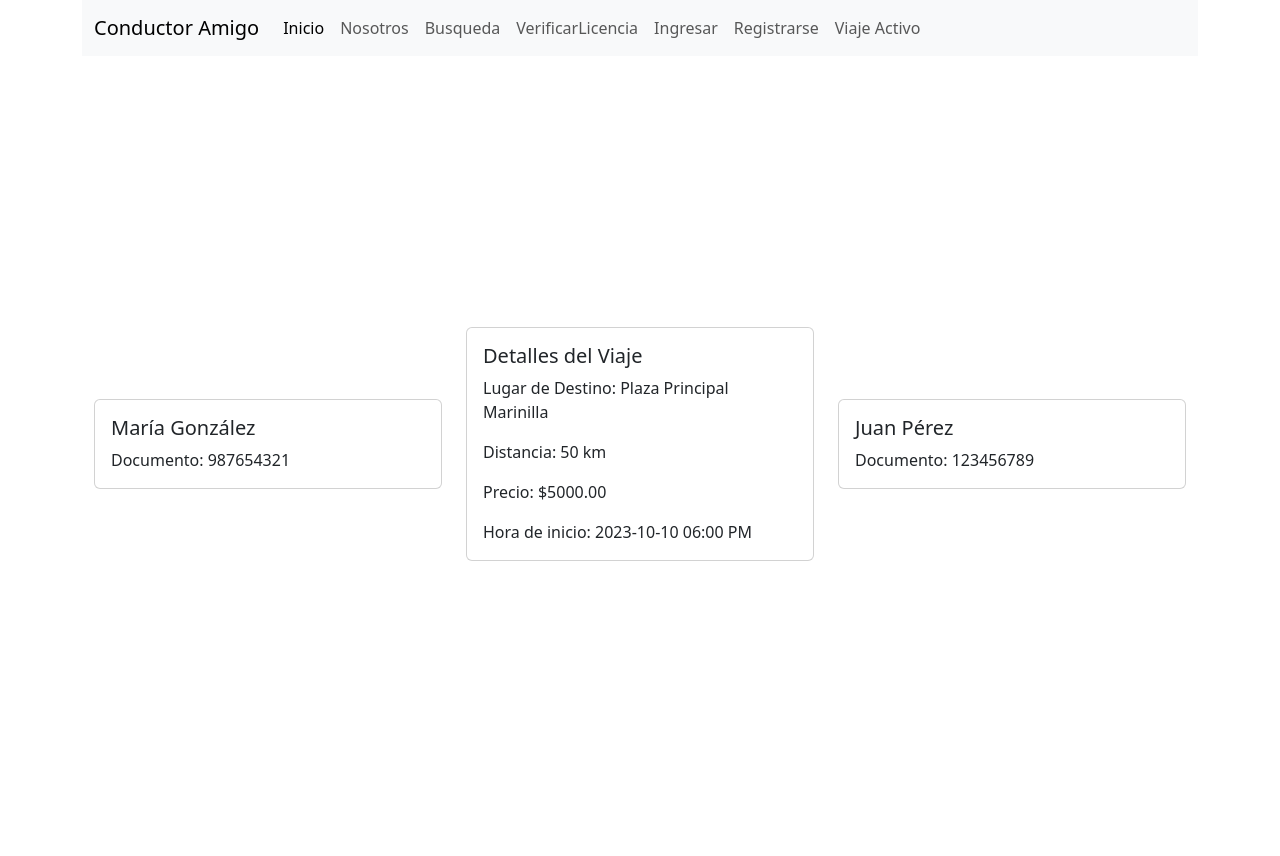
After one commit to jmartinezgr/ppi_17, a Django app: page /viaje in a window 1280 px wide. The commit adds this page. Run offline with Django 4.2, Linux system fonts and the light colour scheme.

Commit message:
Viajes: Se ha agregado la funcionalidad de ver los datos de un viaje activo, esta opcion no esta habilitada sin la info de algun viaje

```diff
--- a/ConductorAmigo/Inicio/templates/mainapp/base.html
+++ b/ConductorAmigo/Inicio/templates/mainapp/base.html
@@ -42,7 +42,9 @@
                     <li class="nav-item">
                         <a class="nav-link" href={% url "register" %}>Registrarse</a>
                     </li>
-
+                    <li class="nav-item">
+                      <a class="nav-link" href={% url "detalleViaje" %}>Viaje Activo</a>
+                    </li>
                   {% endif %}
                 </ul>
               </div>
--- /dev/null
+++ b/ConductorAmigo/Inicio/templates/mainapp/viajes.html
@@ -0,0 +1,56 @@
+{% extends "mainapp/base.html" %}
+
+{% block content %}
+<div class="container">
+    <div class="row justify-content-center align-items-center" style="height: 100vh;">
+        <!-- Tarjeta Vertical del Usuario -->
+        <div class="col-md-4">
+            {% if viaje %}
+            <div class="card mb-4 h-100">
+                <div class="card-body">
+                    <h5 class="card-title">{{ viaje.nombre_usuario }}</h5>
+                    <p class="card-text">Documento: {{ viaje.documento_usuario }}</p>
+                </div>
+            </div>
+            {% else %}
+            <!-- Puedes mostrar un mensaje o contenido adicional si no hay datos del usuario -->
+            {% endif %}
+        </div>
+
+        <!-- Información del Viaje (Tarjeta Central) -->
+        <div class="col-md-4">
+            {% if viaje %}
+            <div class="card mb-4 h-100 overflow-auto">
+                <div class="card-body">
+                    <h5 class="card-title">Detalles del Viaje</h5>
+                    <p class="card-text">Lugar de Destino: {{ viaje.lugar_destino }}</p>
+                    <p class="card-text">Distancia: {{ viaje.distancia }}</p>
+                    <p class="card-text">Precio: {{ viaje.precio }}</p>
+                    <p class="card-text">Hora de inicio: {{ viaje.tiempo_inicial }}</p>
+                    <!-- Agrega más detalles aquí si es necesario -->
+                </div>
+            </div>
+            {% else %}
+            <!-- Mensaje cuando no hay viajes activos -->
+            <div class="text-center">
+                <p class="display-4">No hay viajes activos</p>
+            </div>
+            {% endif %}
+        </div>
+
+        <!-- Tarjeta Vertical del Conductor -->
+        <div class="col-md-4">
+            {% if viaje %}
+            <div class="card mb-4 h-100">
+                <div class="card-body">
+                    <h5 class="card-title">{{ viaje.nombre_conductor }}</h5>
+                    <p class="card-text">Documento: {{ viaje.documento_conductor }}</p>
+                </div>
+            </div>
+            {% else %}
+            <!-- Puedes mostrar un mensaje o contenido adicional si no hay datos del conductor -->
+            {% endif %}
+        </div>
+    </div>
+</div>
+{% endblock %}
--- a/ConductorAmigo/Inicio/urls.py
+++ b/ConductorAmigo/Inicio/urls.py
@@ -10,5 +10,5 @@ urlpatterns = [
     path("register", views.register, name="register"),
     path("verficarLicencia", views.verificarLicencia, name="verificarLicencia"),
     path("logout/", exit, name="exit"),
-
+    path("viaje",views.detalle_viaje, name="detalleViaje"),
 ]
--- a/ConductorAmigo/Inicio/views.py
+++ b/ConductorAmigo/Inicio/views.py
@@ -51,3 +51,18 @@ def register(request):
 
 def verificarLicencia(request):
     return render(request, "mainapp/verificarLicencia.html")
+
+def detalle_viaje(request):
+    viaje = {
+        'nombre_conductor': 'Juan Pérez',
+        'nombre_usuario': 'María González',
+        'documento_conductor': '123456789',
+        'documento_usuario': '987654321',
+        'lugar_destino': 'Plaza Principal Marinilla',
+        'distancia': '50 km',
+        'precio': '$5000.00',
+        'tiempo_inicial': '2023-10-10 06:00 PM',
+    }
+
+    context = {'viaje': viaje}
+    return render(request, 'mainapp/viajes.html', context)
```
